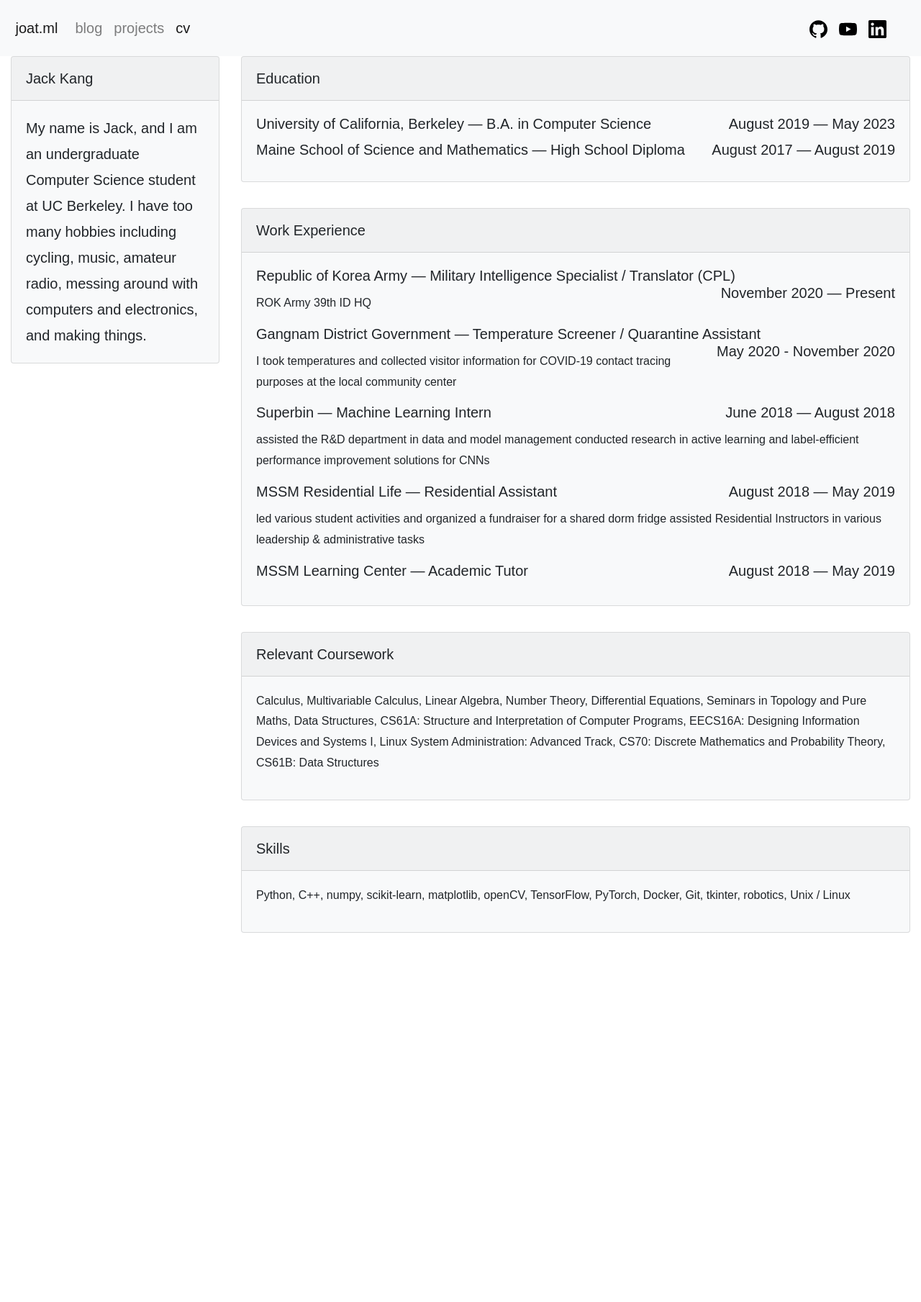
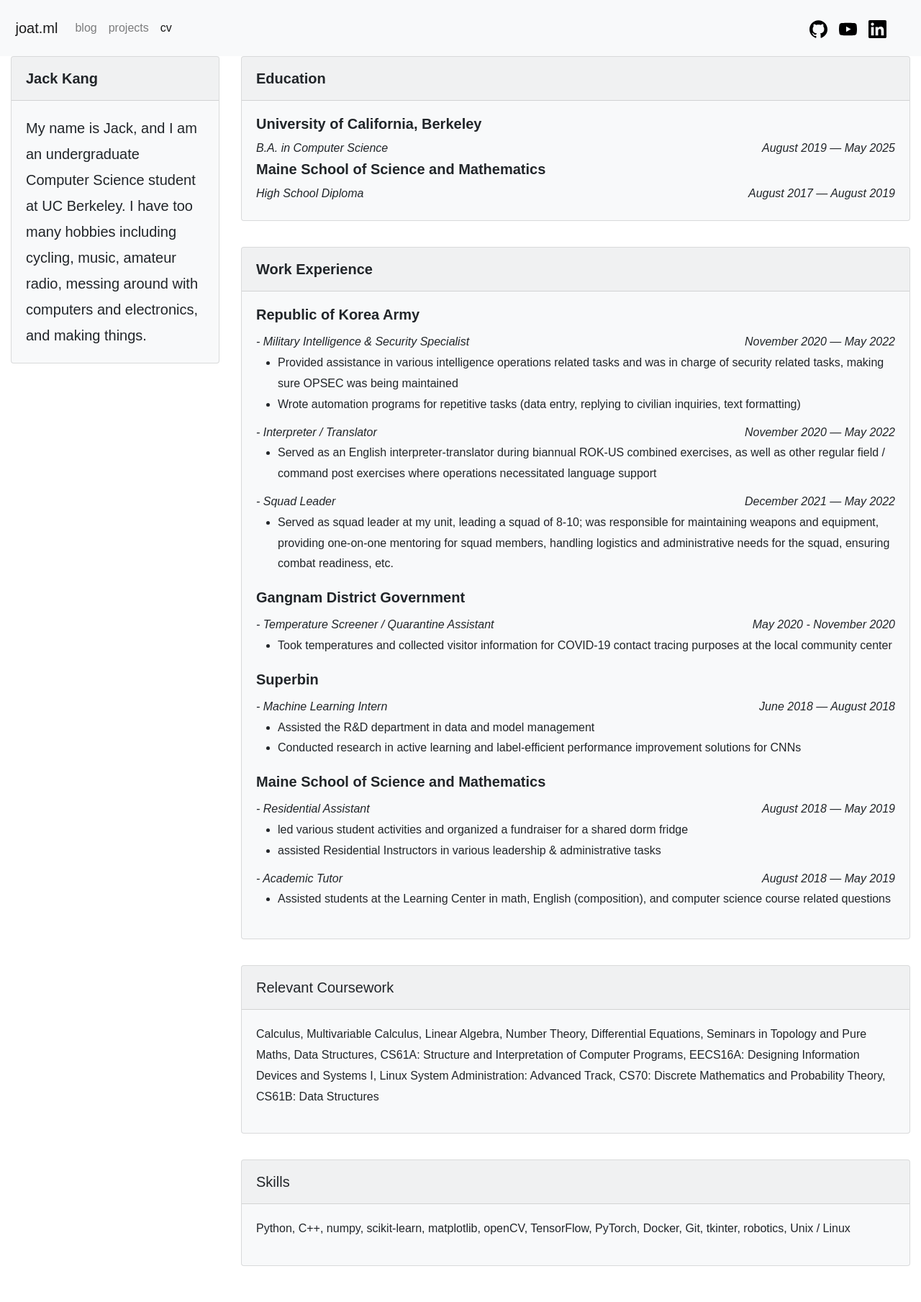
Before and after one commit to dongwon900/jack-of-all-trades, a Jekyll site: the page built from cv.html, in a window 1280 px wide. Shown: the whole page at 72% size. Built offline with Jekyll 4.4.1, drawn with Linux system fonts in a browser that asks for light colours; before the commit the page ends 1346 px from its top, so only the background shows below that.

Commit message:
edited cv to look better

```diff
--- a/_data/cv.yml
+++ b/_data/cv.yml
@@ -5,7 +5,7 @@ and making things."
 
 schools:
   - name: "University of California, Berkeley"
-    date: "August 2019 — May 2023"
+    date: "August 2019 — May 2025"
     degree: "B.A. in Computer Science"
 
   - name: "Maine School of Science and Mathematics"
@@ -14,29 +14,46 @@ schools:
 
 xps:
   - company: "Republic of Korea Army"
-    position: "Military Intelligence Specialist / Translator (CPL)"
-    date: "November 2020 — Present"
-    description: "ROK Army 39th ID HQ"
+    positions:
+      - position: "Military Intelligence & Security Specialist"
+        date: "November 2020 — May 2022"
+        description:
+          - line: "Provided assistance in various intelligence operations related tasks and was in charge of security related tasks, making sure OPSEC was being maintained"
+          - line: Wrote automation programs for repetitive tasks (data entry, replying to civilian inquiries, text formatting)
+      - position: "Interpreter / Translator"
+        date: "November 2020 — May 2022"
+        description:
+          - line: "Served as an English interpreter-translator during biannual ROK-US combined exercises, as well as other regular field / command post exercises where operations necessitated language support"
+      - position: "Squad Leader"
+        date: "December 2021 — May 2022"
+        description:
+          - line: "Served as squad leader at my unit, leading a squad of 8-10; was responsible for maintaining weapons and equipment, providing one-on-one mentoring for squad members, handling logistics and administrative needs for the squad, ensuring combat readiness, etc."
 
   - company: "Gangnam District Government"
-    position: "Temperature Screener / Quarantine Assistant"
-    date: "May 2020 - November 2020"
-    description: "I took temperatures and collected visitor information for COVID-19 contact tracing purposes at the local community center"
+    positions:
+      - position: "Temperature Screener / Quarantine Assistant"
+        date: "May 2020 - November 2020"
+        description:
+          - line: "Took temperatures and collected visitor information for COVID-19 contact tracing purposes at the local community center"
 
   - company: "Superbin"
-    position: "Machine Learning Intern"
-    date: "June 2018 — August 2018"
-    description: "assisted the R&D department in data and model management\nconducted research in active learning and label-efficient performance improvement solutions for CNNs"
-
-  - company: "MSSM Residential Life"
-    position: "Residential Assistant"
-    date: "August 2018 — May 2019"
-    description: "led various student activities and organized a fundraiser for a shared dorm fridge\nassisted Residential Instructors in various leadership & administrative tasks"
-
-  - company: "MSSM Learning Center"
-    position: "Academic Tutor"
-    date: "August 2018 — May 2019"
-    description:
+    positions:
+      - position: "Machine Learning Intern"
+        date: "June 2018 — August 2018"
+        description:
+          - line: "Assisted the R&D department in data and model management"
+          - line: "Conducted research in active learning and label-efficient performance improvement solutions for CNNs"
+  - company: "Maine School of Science and Mathematics"
+    positions:
+      - position: "Residential Assistant"
+        date: "August 2018 — May 2019"
+        description:
+          - line: "led various student activities and organized a fundraiser for a shared dorm fridge"
+          - line: "assisted Residential Instructors in various leadership & administrative tasks"
+      - position: "Academic Tutor"
+        date: "August 2018 — May 2019"
+        description:
+          - line: "Assisted students at the Learning Center in math, English (composition), and computer science course related questions"
 
 coursework: "Calculus, Multivariable Calculus, Linear Algebra, Number Theory, Differential Equations, Seminars in Topology and Pure Maths, Data Structures, CS61A: Structure and Interpretation of Computer Programs, EECS16A: Designing Information Devices and Systems I, Linux System Administration: Advanced Track, CS70: Discrete Mathematics and Probability Theory, CS61B: Data Structures"
 
--- a/cv.html
+++ b/cv.html
@@ -9,7 +9,7 @@ nav: cv
     <div class="row">
         <div class="col-sm-3">
             <div class="card bg-light" style="">
-                <div class="card-header text-left">Jack Kang</div>
+                <div class="card-header text-left" style="font-weight: bold;">Jack Kang</div>
                 <div class="card-body text-left">
                     {{ site.data.cv.profile }}
                 </div>
@@ -18,20 +18,32 @@ nav: cv
         </div>
         <div class="col-sm-9">
             <div class="card bg-light" style="">
-                <div class="card-header text-left">Education</div>
+                <div class="card-header text-left" style="font-weight: bold;">Education</div>
                 <div class="card-body text-left">
                     {% for entry in site.data.cv.schools %}
-                        <h5 class="card-title">{{ entry.name }} — {{ entry.degree }} <span style="float:right;">{{ entry.date }}</span></h5>
+                        <h5 class="card-title" style="font-weight: bold;">{{ entry.name }}</h5>
+                        <h6 style="font-style: italic;">{{ entry.degree }} <span style="float: right;">{{ entry.date }}</span></h6>
                     {% endfor %}
                 </div>
             </div>
             <br>
             <div class="card bg-light" style="">
-                <div class="card-header text-left">Work Experience</div>
+                <div class="card-header text-left" style="font-weight: bold;">Work Experience</div>
                 <div class="card-body text-left">
                     {% for entry in site.data.cv.xps %}
-                        <h5 class="card-title">{{ entry.company }} — {{ entry.position }} <span style="float:right;">{{ entry.date }}</span></h5>
-                        <p>{{ entry.description }}</p>
+                    <div style="padding-bottom: 10px;">
+                        <h5 class="card-title" style="font-weight: bold;">{{ entry.company }}</h5>
+                        {% for pos in entry.positions %}
+                        <ul style="font-style: italic; margin: 0px; padding-left: 0px;">- {{ pos.position }} <span style="float:right;">{{ pos.date }}</span></ul>
+                        <div style="margin-left: 30px; padding-bottom: 10px;">
+                            {% for l in pos.description %}
+                            <ul style="display: list-item; margin: 0px; padding-left: 0px;">
+                                {{ l.line }}
+                            </ul>
+                            {% endfor %}
+                        </div>
+                        {% endfor %}
+                    </div>
                     {% endfor %}
                 </div>
             </div>
--- a/style.css
+++ b/style.css
@@ -7,7 +7,7 @@ body {
   line-height: 1.8;
 }
 
-p {font-size: 16px;}
+p, ul {font-size: 16px;}
 .margin {margin-bottom: 45px;}
 .bg-1 {
   background-color: #1abc9c; /* Green */
@@ -26,6 +26,8 @@ p {font-size: 16px;}
   color: #fff;
 }
 
+a {font-size: 16px;}
+
 div
 .jumbotron {
   background: linear-gradient(to bottom, rgba(255,255,255,0.85) 0%,rgba(255,255,255,0.85) 100%),
```
